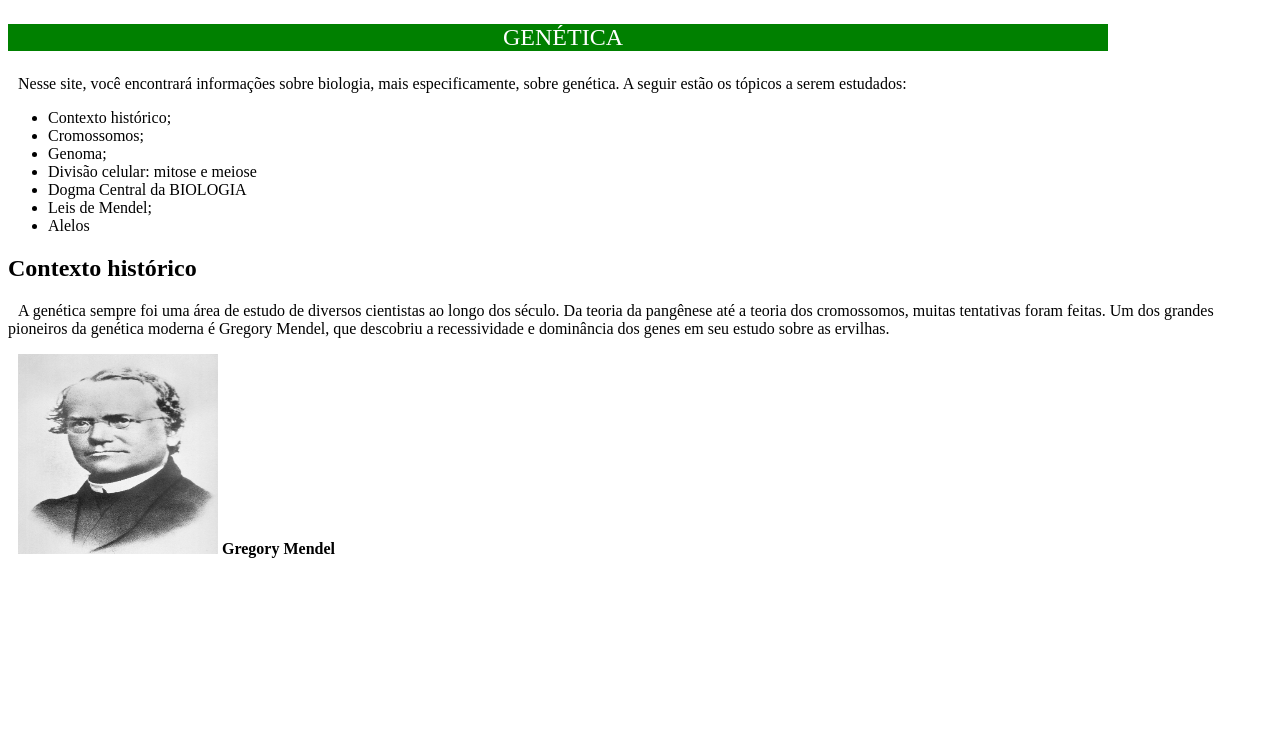
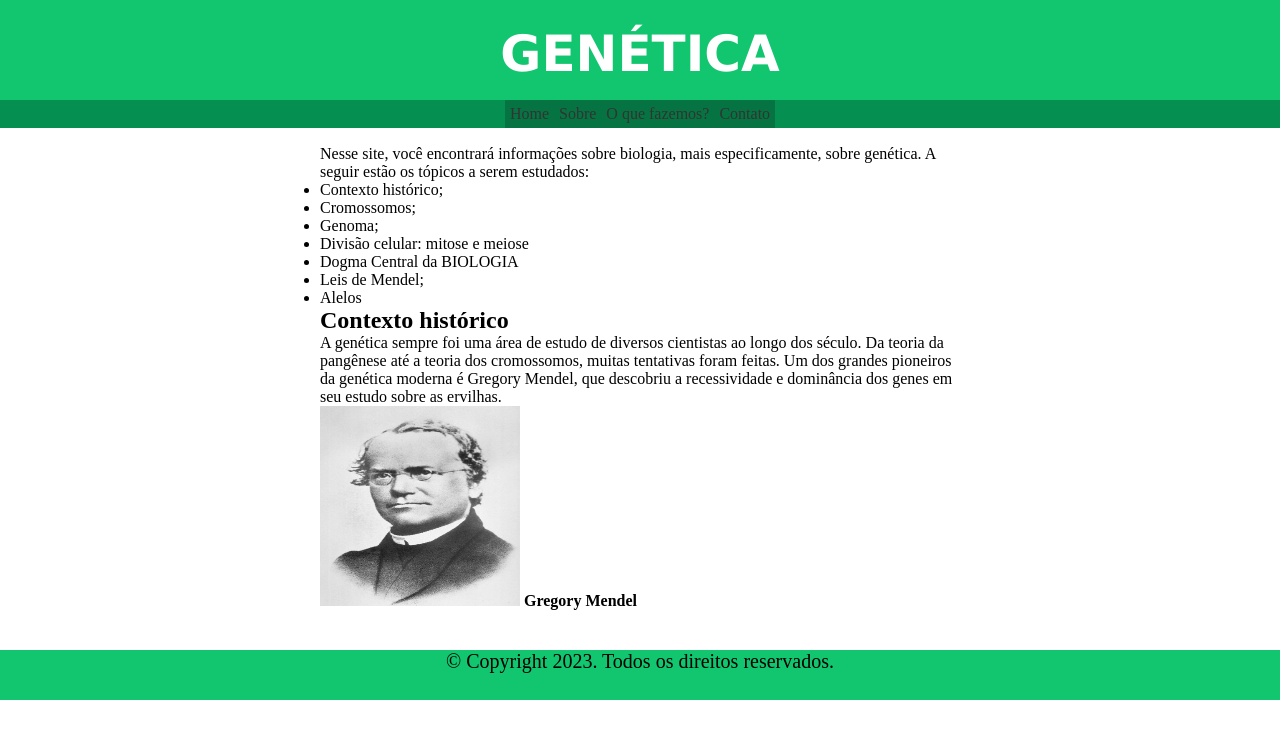
Before and after one commit to eliabedasilva/aulaprogweb, a plain HTML site: page index.html in a window 1280 px wide. Drawn offline with Linux system fonts and the light colour scheme.

Commit message:
version 0.5

```diff
--- a/index.html
+++ b/index.html
@@ -7,17 +7,36 @@
         <title>BIOLOGIA</title>
         <meta name="description" content="">
         <meta name="viewport" content="width=device-width, initial-scale=1">
-        <link rel="stylesheet" href="">
-        <style>
-            p{
-                text-indent:10px;
-            }
-        </style>
+        <link rel="stylesheet" href="style.css">
+
     </head>
     <body>
-                <p style="text-align: center; background-color: green; width: 1100px; font-size: 24px; color: white">GENÉTICA</p>
+
+        <h1><div class="texto-h1">GENÉTICA</h1>
+
+        <nav>
+            <ul class="menu">
+                  <li><a href="/index.html">Home</a></li>
+                  <li><a href="#">Sobre</a></li>
+                        <li><a href="#">O que fazemos?</a>
+                           <ul>
+                                <li><a href="">Web Design</a></li>
+                                <li><a href="#">SEO</a></li>
+                                <li><a href="#">Design</a></li>
+                             </ul>
+                      </li>
+                  <li><a href="#">Contato</a>
+                        <ul>
+                            <li><a href="https://github.com/Sha-Dao/" target="_blank">GitHub</a></li>
+                            <li><a href="https://www.instagram.com/j.pedro.s.oliveira/" target="_blank">Instagram</a></li>
+
+                        </ul>
+                  </li>
+          </ul>
+          </nav>
 
 
+            <main>
                 <p>Nesse site, você encontrará informações sobre biologia, mais especificamente, sobre genética. A seguir estão os tópicos a serem estudados:</p>
                     <p>
                         <ul>
@@ -44,7 +63,10 @@
 
                     </p>
 
-
+            </main>
+            <footer class="footer-text">
+                © Copyright 2023. Todos os direitos reservados.
+            </footer>
 
 
 
--- /dev/null
+++ b/style.css
@@ -0,0 +1,95 @@
+*{
+    margin: 0;
+    padding: 0;
+
+}
+
+h1, menu li{
+
+    height: 100px;
+    vertical-align: center;
+    text-align: center;
+    background-color:rgb(18, 198, 111);
+    width: 100%;
+    font-size: 50px;
+    color: white;
+    font-family: Verdana;
+
+}
+.texto-h1{
+
+    position: relative;
+    top: 25%;
+
+}
+main{
+    padding-top: 45px;
+    width: 50%;
+    display: block;
+    margin: auto;
+    justify-content: center;
+
+}
+
+.menu{
+    list-style: none;
+    float: left;
+    width: 100%;
+    background-color:#059052;
+    display: flex;
+    justify-content: center;
+
+}
+.menu li{
+    position:relative;
+    float:left;
+    background-color:#067442;
+
+
+}
+.not{
+    border:0px;
+}
+.menu li a{
+    color:#333;
+    text-decoration:none;
+    padding:5px ;
+    display:block;
+}
+.menu li a:hover{
+    background: #059052;
+    color:#fff;
+    -moz-box-shadow:0 3px 10px 0 #CCC;
+    -webkit-box-shadow:0 3px 10px 0 #ccc;
+    text-shadow:0px 0px 5px #fff;
+}
+.menu li  ul{
+    position:absolute;
+    top:25px;
+    left:0;
+    background-color:#fff;
+    display:none;
+}
+.menu li:hover ul, .menu li.over ul{
+    display:block;
+
+}
+.menu li ul li{
+    border:1px solid #c0c0c0;
+    display:block;
+    width:150px;
+}
+footer{
+    margin-top: 40px;
+    height: 50px;
+    width: 100%;
+    background-color:rgb(18, 198, 111);
+    text-align: center;
+
+}
+.footer-text{
+    position: relative;
+    top: 50%;
+    font-size: 20px;
+
+}
```
